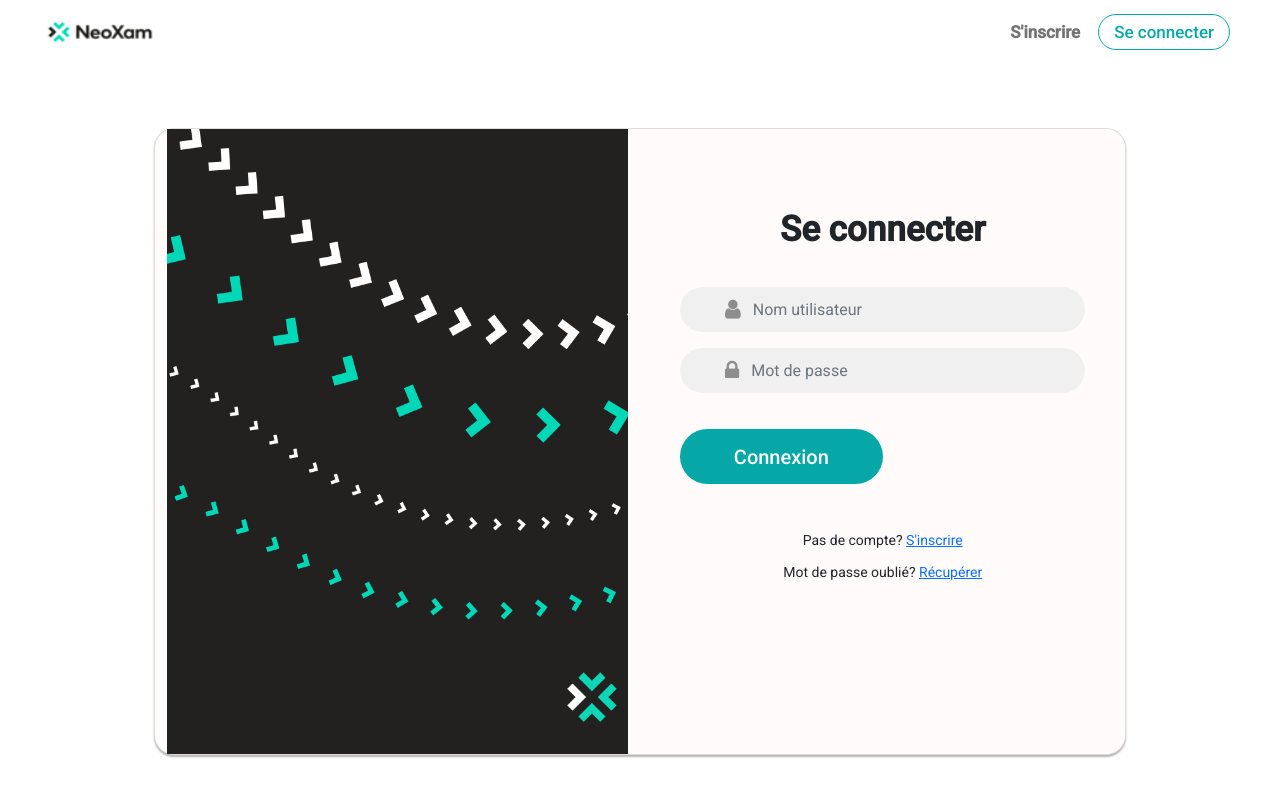
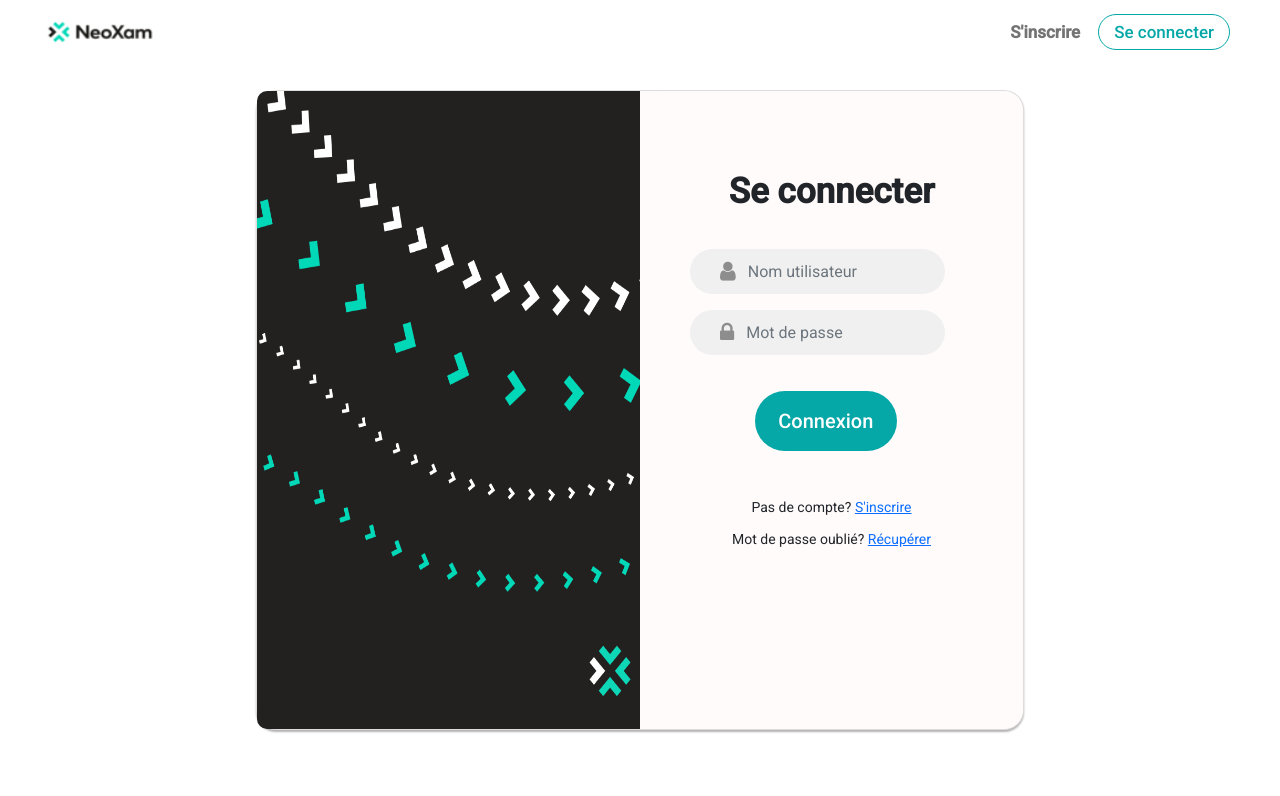
Before and after one commit to maram77/linkDashboard, an Angular app in the folder UserStory-Authentification-Front/: page /login in a window 1280 px wide. Shown: the top 796 px of the page. Built offline with nearby package versions, Linux system fonts and the light colour scheme.

Commit message:
modified dimensions

```diff
--- a/UserStory-Authentification-Front/src/app/login/login.component.css
+++ b/UserStory-Authentification-Front/src/app/login/login.component.css
@@ -1,7 +1,34 @@
+
+
+.card-container.card {
+  max-width: 500px !important;
+  padding: 60px 50px 10px 50px;
+  float: left;
+  width: 50%;
+  border-radius: 20px;
+  border: none;
+  }
+
+  .card {
+    background-color: #fffbfb;
+    flex-direction: none;
+  }
+
+  .row img{
+    border-radius: 10px;
+    border-bottom-right-radius: 0;
+    border-top-right-radius: 0 ;
+    height: 100%;
+    width: 50%;
+  }
+
+
   .row{
-  margin: 5% 12%;
-  height: auto;
-  width: auto;
+    position: absolute;
+    padding: 0%;
+    height: 80%;
+    width: 60%;
+    margin: 2% 20%;
       display: flex;
       -moz-border-radius: 2px;
       -webkit-border-radius: 2px ;
@@ -11,36 +38,10 @@
       box-shadow: 0px 2px 2px rgba(0, 0, 0, 0.3);
       background-color: #fffbfb;
       border: 1px solid rgba(0,0,0,.125);
+      --bs-gutter-x:0;
     }
 
 
-.card-container.card {
-max-width: 500px !important;
-padding: 60px 40px 10px 40px;
-float: left;
-width: 50%;
-border-radius: 20px;
-border: none;
-}
-.mat-dialog-container{
-  padding: 0%;
-}
-
-
-.card {
-  background-color: #fffbfb;
-  flex-direction: none;
-
-}
-
-.row img{
-  border-radius: 10px;
-  height: 100%;
-  width: 50%;
-}
-.col-md-12{
-  padding: 0%;
-}
   .mat-body, .mat-body-1, .mat-typography h2{
     text-align: center ;
     font-weight: 700;
@@ -48,7 +49,7 @@ border: none;
     padding: 25px;
   }
   .form-control{
-  width: 100%;
+    width: 90%;
     height: 45px;
     outline: none;
     background: none;
@@ -56,8 +57,8 @@ border: none;
     justify-self: center;
   }
   .input-field{
-  padding: 0px 45px;
-  width: 100%;
+    padding: 0px 30px;
+    width: 90%;
     display: flex;
     background-color: #f0f0f0;
     border-radius: 50px;
@@ -77,15 +78,17 @@ border: none;
   }
   .btn{
     width: 50%;
-  height: 55px;
+    height: inherit;
     border-radius: 50px;
-  padding: 0;
-  font-size: 20px;
+    font-size:20px;
+    padding: 15px;
     font-weight: 500;
     margin-top: 20px;
     margin-bottom: 30px;
+    margin-left: 23%;
     background-color: #05a7a7;
     border: #05a7a7;
+
   }
 
   .title2{
--- a/UserStory-Authentification-Front/src/app/login/login.component.ts
+++ b/UserStory-Authentification-Front/src/app/login/login.component.ts
@@ -79,6 +79,7 @@ export class LoginComponent implements OnInit {
 
   openDialog() {
     this.dialog.open(RecuperateComponent, {
+
     });
   }
 
--- a/UserStory-Authentification-Front/src/app/recuperate/recuperate.component.css
+++ b/UserStory-Authentification-Front/src/app/recuperate/recuperate.component.css
@@ -14,6 +14,7 @@ label {
   width: 300px;
   height: 300px;
   padding: 20px 10px ;
+  padding-top:30px;
 }
 
 .profile-img-card {
--- a/UserStory-Authentification-Front/src/app/register/register.component.css
+++ b/UserStory-Authentification-Front/src/app/register/register.component.css
@@ -6,11 +6,21 @@
   border-radius: 20px;
   border: none;
   }
+  .row img{
+    border-radius: 10px;
+    border-bottom-left-radius: 0;
+    border-top-left-radius: 0 ;
+    height: 100%;
+    width: 50%;
+  }
+
 
   .row{
-  margin: 5% 12%;
-  height: auto;
-  width: auto;
+    position: absolute;
+    padding: 0%;
+    height: 80%;
+    width: 60%;
+    margin: 2% 20%;
       display: flex;
       -moz-border-radius: 2px;
       -webkit-border-radius: 2px ;
@@ -18,9 +28,11 @@
       -moz-box-shadow: 0px 2px 2px rgba(0, 0, 0, 0.3);
       -webkit-box-shadow: 0px 2px 2px rgba(0, 0, 0, 0.3);
       box-shadow: 0px 2px 2px rgba(0, 0, 0, 0.3);
+      background-color: #fffbfb;
       border: 1px solid rgba(0,0,0,.125);
+      --bs-gutter-x:0;
+    }
 
-}
 
 .card {
   background-color: #fffbfb;
@@ -28,12 +40,6 @@
   margin: 0 auto 25px;
   margin-top: 50px;*/
   flex-direction: none;
-}
-
-.row img{
-  border-radius: 5px;
-  height: 100%;
-  width: 50%;
 }
 .col-md-12{
   padding: 0%;
@@ -75,15 +81,17 @@
 }
 .btn{
   width: 50%;
-  height: 55px;
+  height: inherit;
   border-radius: 50px;
-  padding: 0;
-  font-size: 20px;
+  font-size:20px;
+  padding: 15px;
   font-weight: 500;
   margin-top: 20px;
   margin-bottom: 30px;
+  margin-left: 23%;
   background-color: #05a7a7;
   border: #05a7a7;
+
 }
 .btn:hover{
   background-color: #069191;
--- a/UserStory-Authentification-Front/src/styles.css
+++ b/UserStory-Authentification-Front/src/styles.css
@@ -5,6 +5,7 @@
 	box-shadow: 0 0 5px rgba(0,80,80,.4);
 	border-radius: 4px;
 }
+
 .btn{
 	transition: all .5s ease;
 	width: 70%;
@@ -25,19 +26,16 @@
 }
 
 img {
-	width: 100%;
-	height: 100%;
-  }
+width: 100%;
+height: 100%;
+}
 
-  body, html {
-	padding: 0;
-	width: 100vw;
-	height: 100vh;
-  }
-html, body { height: 100%; }
-body { margin: 0; font-family: Roboto, "Helvetica Neue", sans-serif; }
-html, body { height: 100%; }
-body { margin: 0; font-family: Roboto, "Helvetica Neue", sans-serif; }
+body {
+font-family: Roboto, "Helvetica Neue", sans-serif;
+}
 
-html, body { height: 100%; }
-body { margin: 0; font-family: Roboto, "Helvetica Neue", sans-serif; }
+html,body{
+
+    height: 100%;
+
+}
```
Also changed, not shown: 1 other file (tests, documents, lock files or other folders). Lines whose indentation alone changed are shown as unchanged.
